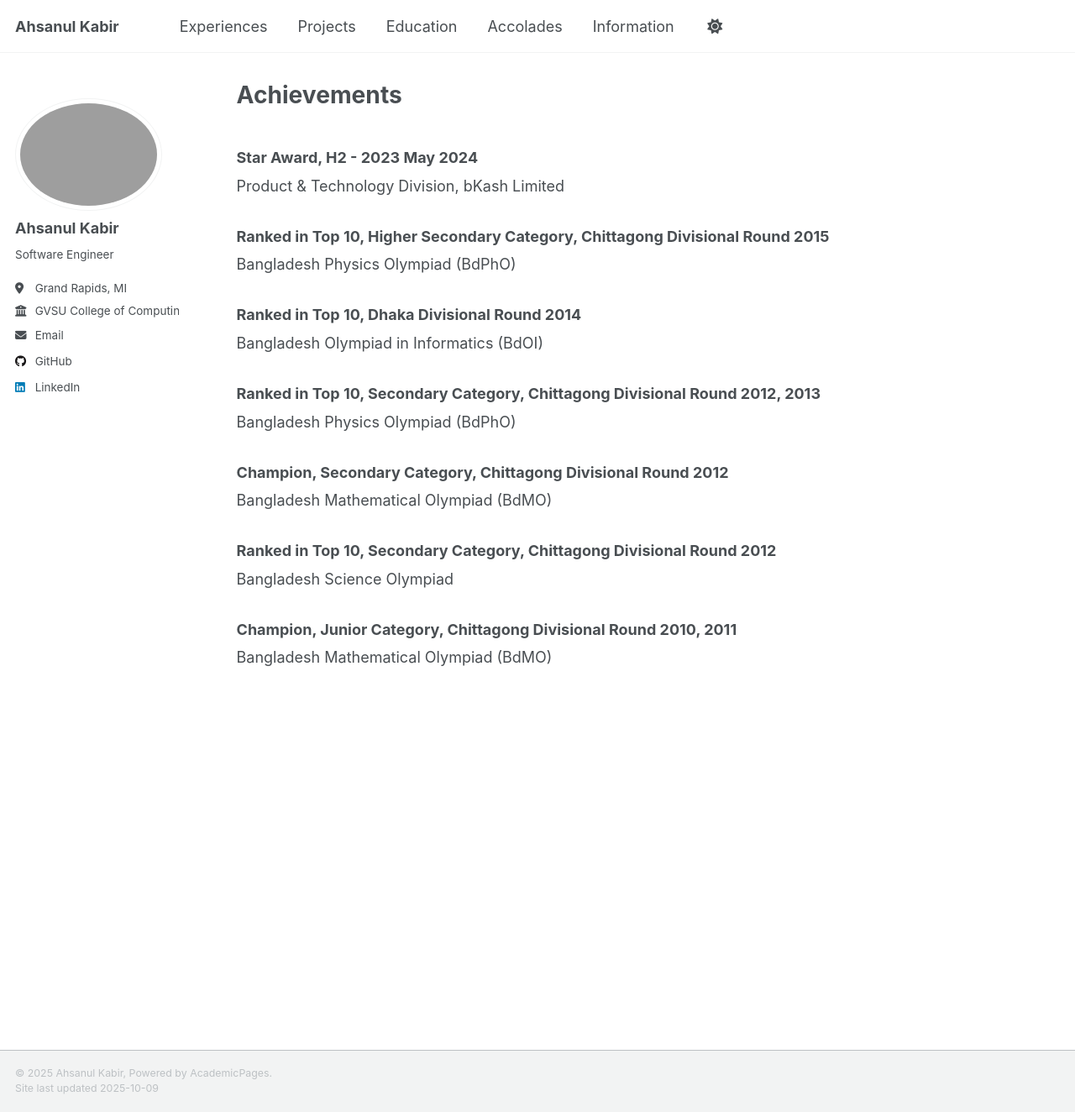
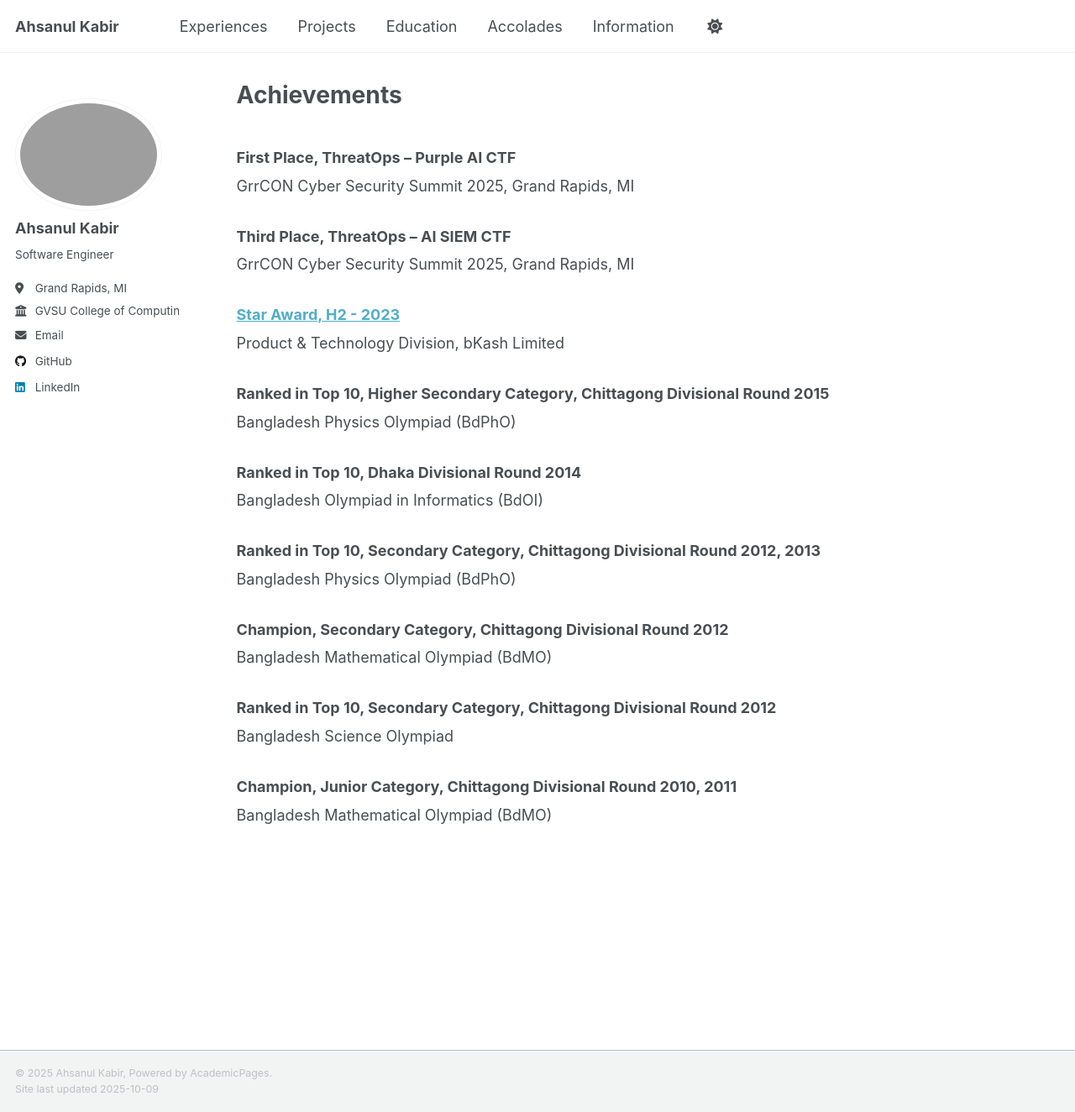
Before and after one commit to kowshid/kowshid.github.io, a Jekyll site: the page built from _pages/accolades.md, in a window 1280 px wide and 1324 px high. Shown: the whole window at 84% size. Built offline with Jekyll 4.4.1, drawn with Linux system fonts in a browser that asks for light colours; a script that is not in the unit is left out.

Commit message:
Add GrrCon Accolades

```diff
--- a/_pages/accolades.md
+++ b/_pages/accolades.md
@@ -7,7 +7,14 @@ redirect_from:
   - /achievements
 ---
 
-### Star Award, H2 - 2023 May 2024
+
+### First Place, ThreatOps – Purple AI CTF
+GrrCON Cyber Security Summit 2025, Grand Rapids, MI
+
+### Third Place, ThreatOps – AI SIEM CTF
+GrrCON Cyber Security Summit 2025, Grand Rapids, MI
+
+### <a href="https://www.linkedin.com/in/kowshid/details/honors/" target="_blank" rel="noopener noreferrer">Star Award, H2 - 2023</a>
 Product & Technology Division, bKash Limited
 
 ### Ranked in Top 10, Higher Secondary Category, Chittagong Divisional Round 2015
```
